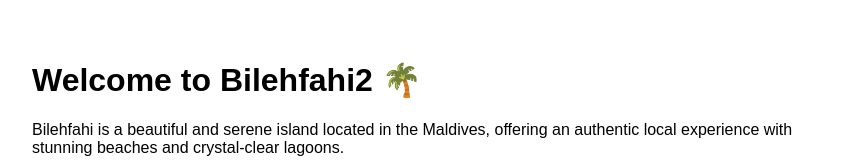
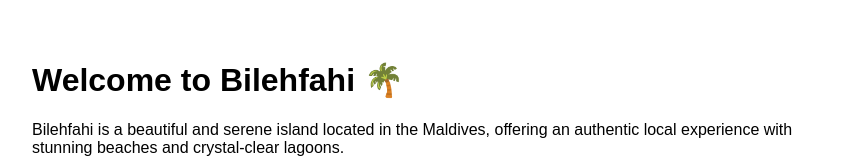
Before and after one commit to thasnymaldives/bilehfahi-landing, a Gatsby site: page / in a window 1280 px wide. Shown: the top 160 px of the page, without its empty margins (208-1071 px from the left). Built offline with nearby package versions, Linux system fonts and the light colour scheme; Gatsby itself is replaced by a stand-in of ours.

Commit message:
Update index.js

```diff
--- a/src/pages/index.js
+++ b/src/pages/index.js
@@ -3,7 +3,7 @@ import * as React from "react"
 const IndexPage = () => {
   return (
     <main style={{ fontFamily: "Arial", padding: "2rem", maxWidth: "800px", margin: "auto" }}>
-      <h1>Welcome to Bilehfahi2 🌴</h1>
+      <h1>Welcome to Bilehfahi 🌴</h1>
       <p>
         Bilehfahi is a beautiful and serene island located in the Maldives, offering an authentic
         local experience with stunning beaches and crystal-clear lagoons.
```
